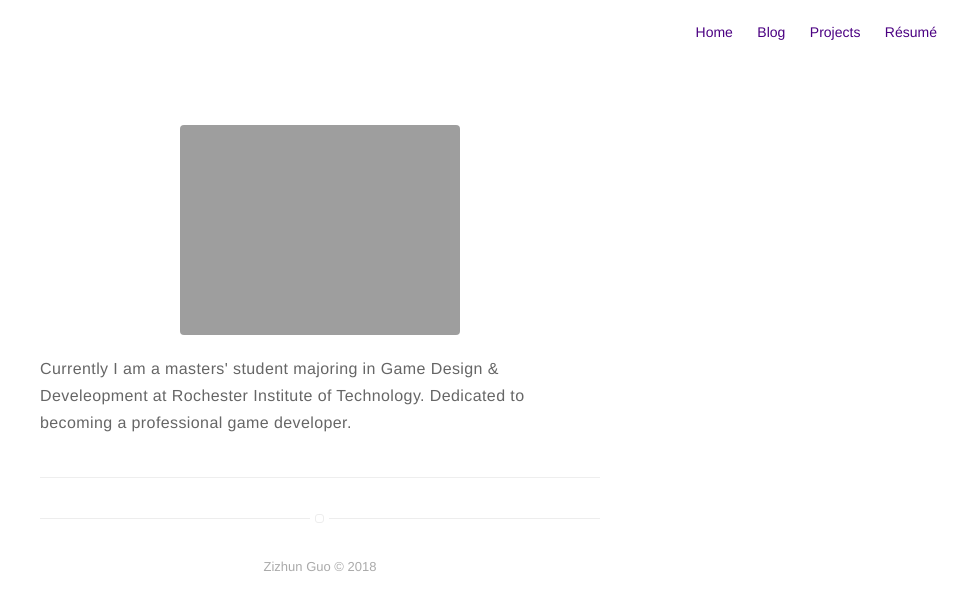
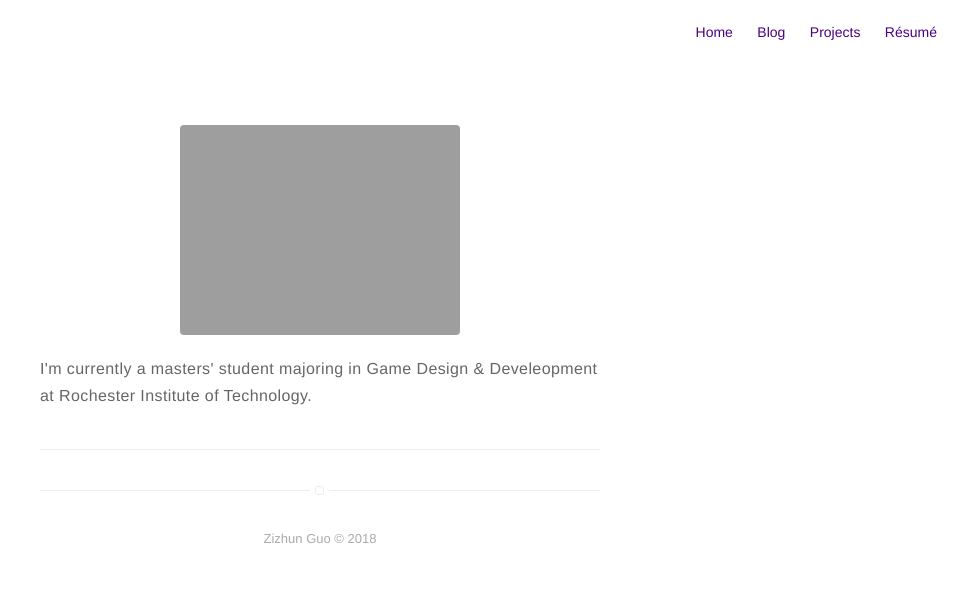
Before and after one commit to zizhGuo/zizhGuo.github.io, a Jekyll site: the page built from about.md, in a window 1280 px wide. Shown: the top 610 px of the page, without its empty margins (320-1280 px from the left). Built offline with Jekyll 4.4.1, drawn with Linux system fonts in a browser that asks for light colours.

Commit message:
New video about GA and renuewed version of about page

```diff
--- a/_posts/2017-05-05-beats-detection-algorithm.markdown
+++ b/_posts/2017-05-05-beats-detection-algorithm.markdown
@@ -2,7 +2,7 @@
 title: "BeatBlade - Beats Detection Algorithm"
 layout: post
 date: 2017-5-05 16:36
-image: /assets/header/sub-arc_title_image.PNG
+image: /assets/header/forest.jpg
 headerImage: true
 projects: true
 tag:
--- a/_posts/2017-11-05-Genetic-Algorithm.markdown
+++ b/_posts/2017-11-05-Genetic-Algorithm.markdown
@@ -10,6 +10,8 @@
 category: project
 author: zizhguo
 ---
+
+<iframe width="560" height="315" src="https://www.youtube.com/embed/KDnNOm02So8" frameborder="0" allow="autoplay; encrypted-media" allowfullscreen></iframe>
 
 # 1.	Your creature implementation details
 ## 1.1	Creature and obstacles
--- a/about.md
+++ b/about.md
@@ -4,7 +4,7 @@
 ---
 ![Profile Image]( {{site.url}}/assets/images/about.JPG )
 
-<p>Currently I am a masters' student majoring in Game Design & Develeopment at Rochester Institute of Technology. Dedicated to becoming a professional game developer. </p>
+<p>I'm currently a masters' student majoring in Game Design & Develeopment at Rochester Institute of Technology. </p>
 
 <!--
 <h2>Education</h2>
```
Also changed, not shown: 2017-07-09-test-image-posting.markdown (renamed from _posts/2017-07-09-test-image-posting.markdown), 2017-08-21-You-know-nothing-Jon-Snow.markdown (renamed from _posts/2017-08-21-You-know-nothing-Jon-Snow.markdown).
